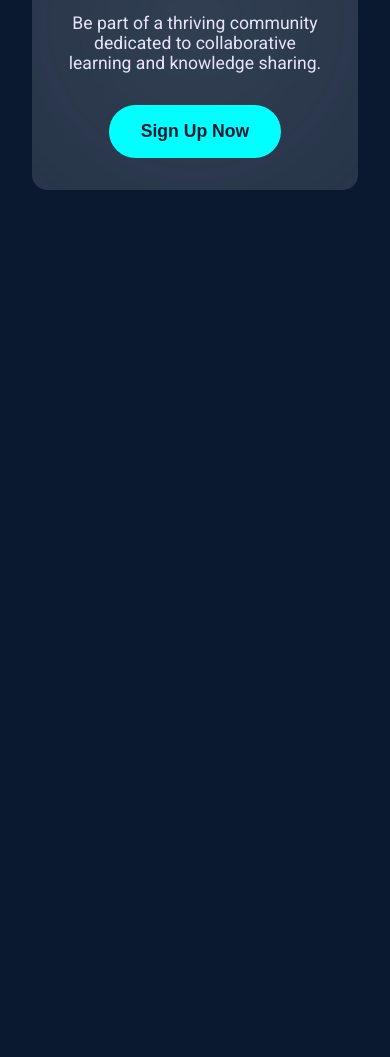
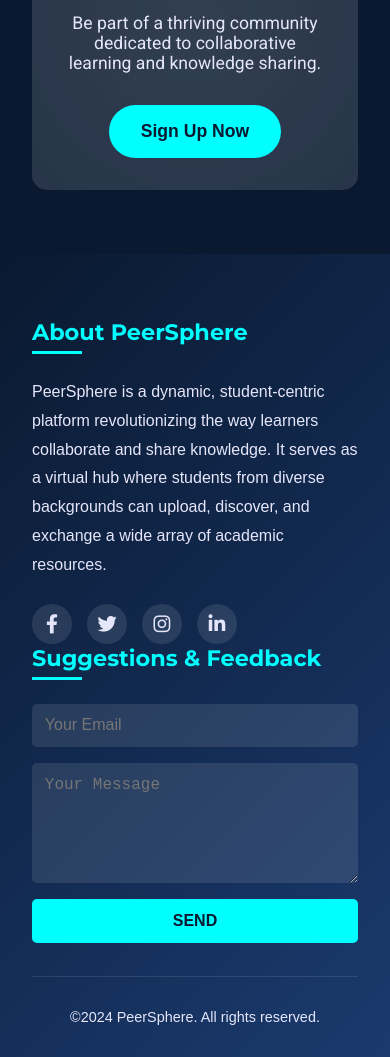
Before and after one commit to hexakaleem/PeerSphere, a plain HTML site: page frontend/index.html in a window 390 px wide. Shown: the part 7097-8154 px from the top of the page. Before the commit the page ends 7351 px from the top, so only its background shows below. Drawn offline with nearby package versions, Linux system fonts and the light colour scheme; animation ran at ten frames a second.

Commit message:
Add footer section

```diff
--- a/frontend/index.html
+++ b/frontend/index.html
@@ -17,6 +17,7 @@
     <link rel="stylesheet" href="./styling/subjects-overview.css">
     <link rel="stylesheet" href="./styling/top-contributors.css">
     <link rel="stylesheet" href="./styling/impact-hub.css">
+    <link rel="stylesheet" href="./styling/footer.css">
 
 </head>
 
@@ -147,6 +148,42 @@
         </section>
 
 
+        <!-- *Footer Section  -->
+        <footer class="site-footer">
+            <div class="footer-content">
+                <div class="footer-section about">
+                    <h3 class="footer-title">About PeerSphere</h3>
+                    <p>PeerSphere is a dynamic, student-centric platform revolutionizing the way learners collaborate and share knowledge. It serves as a virtual hub where students from diverse backgrounds can upload, discover, and exchange a wide array of academic resources.</p>
+                    <div class="social-links">
+                        <a href="#" aria-label="Facebook"><i class="fab fa-facebook-f"></i></a>
+                        <a href="#" aria-label="Twitter"><i class="fab fa-twitter"></i></a>
+                        <a href="#" aria-label="Instagram"><i class="fab fa-instagram"></i></a>
+                        <a href="#" aria-label="LinkedIn"><i class="fab fa-linkedin-in"></i></a>
+                    </div>
+                </div>
+                <div class="footer-section feedback">
+                    <h3 class="footer-title">Suggestions & Feedback</h3>
+                    <form id="feedback-form">
+                        <input type="email" placeholder="Your Email" required>
+                        <textarea placeholder="Your Message" required></textarea>
+                        <button type="submit" class="submit-btn">Send</button>
+                    </form>
+                </div>
+            </div>
+            <div class="footer-bottom">
+                <p>&copy;2024 PeerSphere. All rights reserved.</p>
+            </div>
+        </footer>
+
+        <!-- Feedback Submission Message -->
+        <div id="feedback-message" class="feedback-message">
+            <div class="feedback-message-content">
+                <i class="fas fa-check-circle"></i>
+                <p>Thank you for your feedback!</p>
+            </div>
+        </div>
+
+
     </main>
 
 
--- a/frontend/script.js
+++ b/frontend/script.js
@@ -595,3 +595,31 @@ document.addEventListener('DOMContentLoaded', () => {
         ctaButton.style.setProperty('--y', `${y}px`);
     });
 });
+
+
+
+// * Script for Footer.
+document.addEventListener('DOMContentLoaded', () => {
+    const feedbackForm = document.getElementById('feedback-form');
+    const feedbackMessage = document.getElementById('feedback-message');
+
+    feedbackForm.addEventListener('submit', (e) => {
+        e.preventDefault();
+        const email = feedbackForm.querySelector('input[type="email"]').value;
+        const message = feedbackForm.querySelector('textarea').value;
+
+        // Here you would typically send the feedback to your server
+        console.log('Feedback submitted:', { email, message });
+
+        // Show the feedback message
+        feedbackMessage.style.display = 'block';
+
+        // Hide the message after 3 seconds
+        setTimeout(() => {
+            feedbackMessage.style.display = 'none';
+        }, 3000);
+
+        // Reset the form
+        feedbackForm.reset();
+    });
+});
--- /dev/null
+++ b/frontend/styling/footer.css
@@ -0,0 +1,221 @@
+.site-footer {
+    background: linear-gradient(135deg, var(--bg-dark) 0%, #1a3a6e 100%);
+    color: var(--text-dark);
+    padding: 4rem 2rem 2rem;
+    position: relative;
+    overflow: hidden;
+    font-family: 'Arial', sans-serif;
+}
+
+.light-mode .site-footer {
+    background: linear-gradient(135deg, var(--bg-light) 0%, #e6f2ff 100%);
+    color: var(--text-light);
+}
+
+.footer-content {
+    display: flex;
+    justify-content: space-between;
+    max-width: 1200px;
+    margin: 0 auto;
+    gap: 5rem;
+}
+
+.footer-section {
+    flex: 1 1 300px;
+}
+
+.footer-title {
+    font-family: 'Montserrat', sans-serif;
+    font-size: 1.4rem;
+    margin-bottom: 1.5rem;
+    position: relative;
+    padding-bottom: 0.5rem;
+    color: var(--accent-dark);
+}
+
+.light-mode .footer-title {
+    color: var(--accent-light);
+}
+
+.footer-title::after {
+    content: '';
+    position: absolute;
+    left: 0;
+    bottom: 0;
+    width: 50px;
+    height: 3px;
+    background-color: var(--accent-dark);
+}
+
+.light-mode .footer-title::after {
+    background-color: var(--accent-light);
+}
+
+.footer-section p {
+    line-height: 1.8;
+    margin-bottom: 1.5rem;
+    font-size: 1rem;
+}
+
+.social-links {
+    display: flex;
+    gap: 15px;
+}
+
+.social-links a {
+    text-decoration: none;
+    display: flex;
+    align-items: center;
+    justify-content: center;
+    width: 40px;
+    height: 40px;
+    background-color: rgba(255, 255, 255, 0.1);
+    border-radius: 50%;
+    transition: all 0.3s ease;
+}
+
+.light-mode .social-links a {
+    background-color: rgba(0, 0, 0, 0.1);
+}
+
+.social-links a:hover {
+    background-color: var(--accent-dark);
+    transform: translateY(-3px);
+}
+
+.social-links a:hover i {
+    color: var(--bg-dark);
+}
+
+.light-mode .social-links a:hover {
+    background-color: var(--accent-light);
+}
+
+.light-mode .social-links a:hover i {
+    color: var(--bg-light);
+}
+
+.social-links i {
+    font-size: 1.2rem;
+    color: var(--text-dark);
+}
+
+.light-mode .social-links i {
+    color: var(--text-light);
+}
+
+#feedback-form {
+    display: flex;
+    flex-direction: column;
+    gap: 1rem;
+}
+
+#feedback-form input,
+#feedback-form textarea {
+    padding: 0.8rem;
+    border: none;
+    border-radius: 5px;
+    background-color: rgba(255, 255, 255, 0.1);
+    color: var(--text-dark);
+    font-size: 1rem;
+    transition: all 0.3s ease;
+}
+
+.light-mode #feedback-form input,
+.light-mode #feedback-form textarea {
+    background-color: rgba(0, 0, 0, 0.05);
+    color: var(--text-light);
+}
+
+#feedback-form input:focus,
+#feedback-form textarea:focus {
+    outline: none;
+    box-shadow: 0 0 0 2px var(--accent-dark);
+}
+
+.light-mode #feedback-form input:focus,
+.light-mode #feedback-form textarea:focus {
+    box-shadow: 0 0 0 2px var(--accent-light);
+}
+
+#feedback-form textarea {
+    resize: vertical;
+    min-height: 120px;
+}
+
+.submit-btn {
+    background-color: var(--accent-dark);
+    color: var(--text-light);
+    border: none;
+    padding: 0.8rem 1.5rem;
+    border-radius: 5px;
+    cursor: pointer;
+    transition: all 0.3s ease;
+    font-size: 1rem;
+    font-weight: bold;
+    text-transform: uppercase;
+}
+
+.light-mode .submit-btn {
+    background-color: var(--accent-light);
+    color: var(--bg-light);
+}
+
+.submit-btn:hover {
+    transform: translateY(-3px);
+    box-shadow: 0 5px 15px rgba(0, 0, 0, 0.2);
+}
+
+.footer-bottom {
+    text-align: center;
+    padding-top: 2rem;
+    margin-top: 2rem;
+    border-top: 1px solid rgba(255, 255, 255, 0.1);
+    font-size: 0.9rem;
+}
+
+.light-mode .footer-bottom {
+    border-top-color: rgba(0, 0, 0, 0.1);
+}
+
+.feedback-message {
+    position: fixed;
+    top: 20px;
+    right: 20px;
+    background-color: #4CAF50;
+    color: white;
+    padding: 15px 20px;
+    border-radius: 5px;
+    box-shadow: 0 2px 10px rgba(0,0,0,0.1);
+    display: none;
+    z-index: 1000;
+    animation: slideIn 0.5s ease-out;
+}
+
+@keyframes slideIn {
+    from {
+        transform: translateX(100%);
+        opacity: 0;
+    }
+    to {
+        transform: translateX(0);
+        opacity: 1;
+    }
+}
+
+.feedback-message-content {
+    display: flex;
+    align-items: center;
+    gap: 10px;
+}
+
+.feedback-message i {
+    font-size: 1.5rem;
+}
+
+@media screen and (max-width: 768px) {
+    .footer-content {
+        flex-direction: column;
+        gap: 0;
+    }
+}
```
